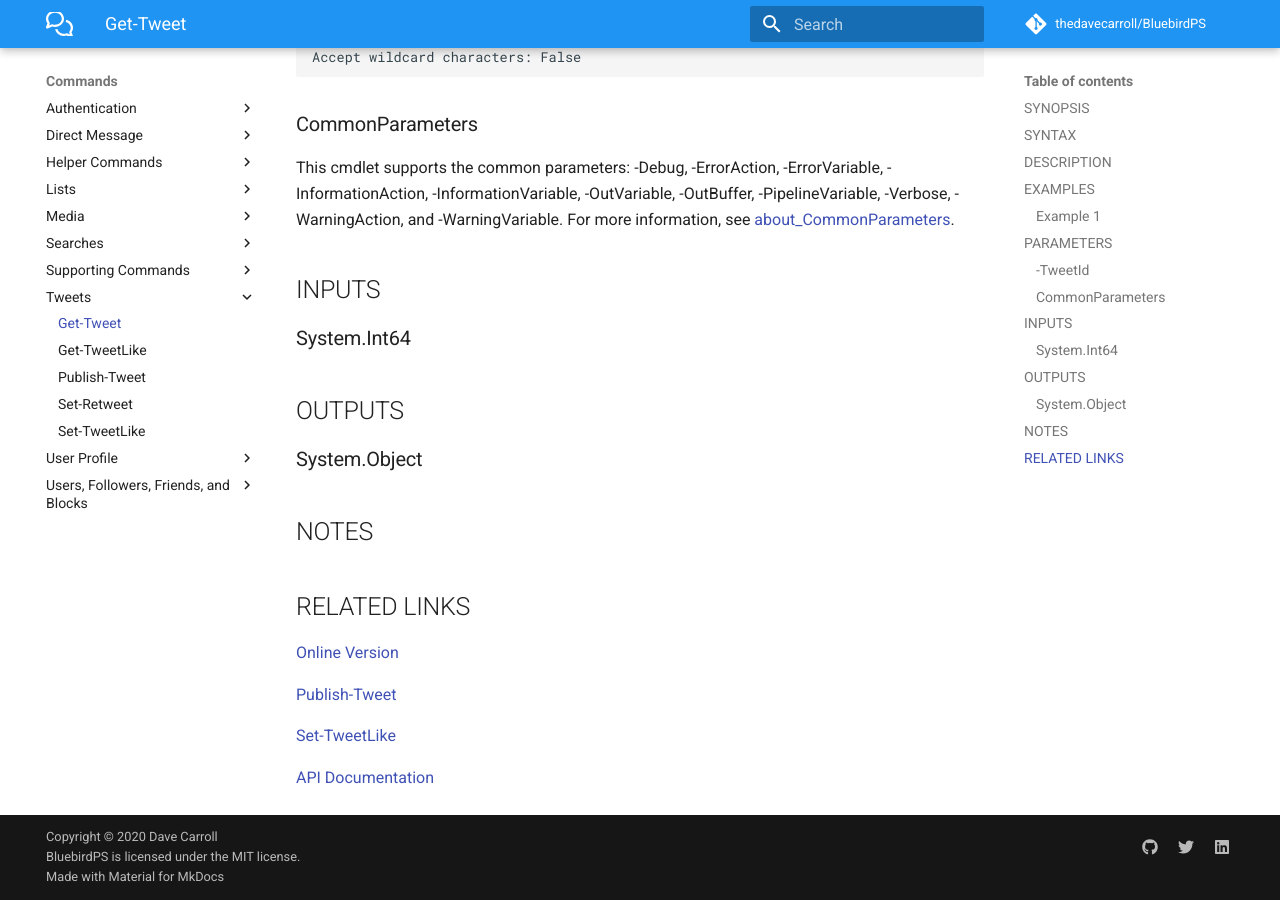
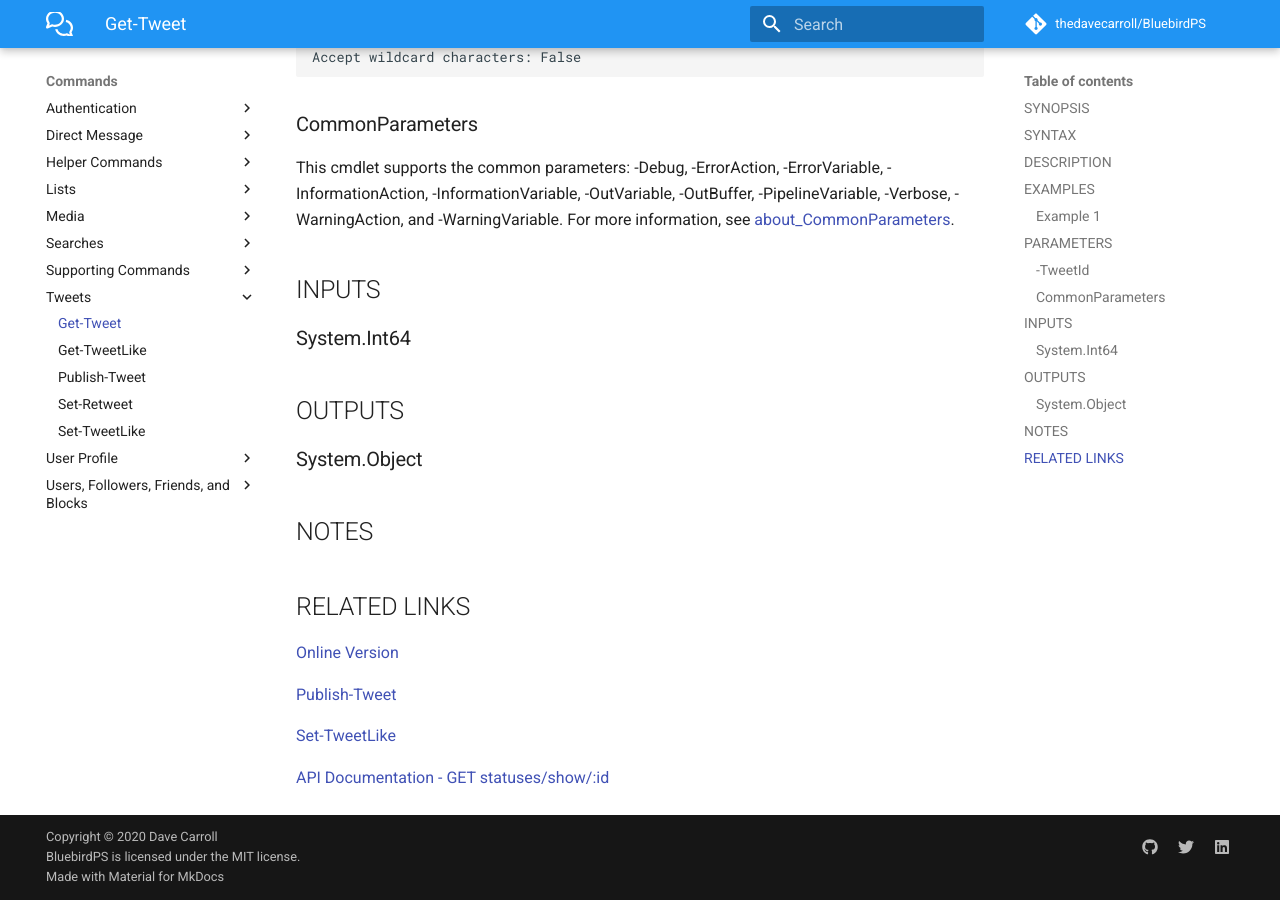
Before and after one commit to thedavecarroll/BluebirdPS, an MkDocs documentation site: the page built from docs/Tweets/Get-Tweet.md, in a window 1280 px wide and 900 px high, scrolled down 1629 px. Built offline with MkDocs 1.6.1 and Material for MkDocs 9.7.7, drawn with Linux system fonts in a browser that asks for light colours; comment, search, counter and statistics services are not loaded.

```diff
--- a/docs/Tweets/Get-Tweet.md
+++ b/docs/Tweets/Get-Tweet.md
@@ -98,4 +98,4 @@ This cmdlet supports the common parameters: -Debug, -ErrorAction, -ErrorVariable
 
 [Set-TweetLike](https://bluebirdps.anovelidea.org/en/latest/Tweets/Set-TweetLike)
 
-[API Documentation](https://developer.twitter.com/en/docs/twitter-api/v1/tweets/post-and-engage/api-reference/get-statuses-show-id)
+[API Documentation - GET statuses/show/:id](https://developer.twitter.com/en/docs/twitter-api/v1/tweets/post-and-engage/api-reference/get-statuses-show-id)
```
